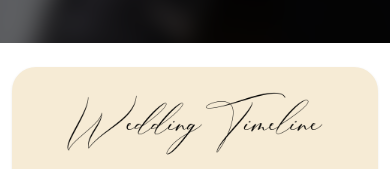
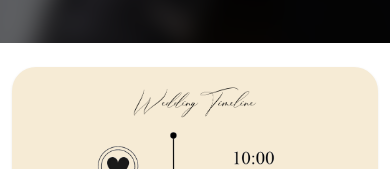
Before and after one commit to haophuongwedding/haophuongwedding.github.io, a website built with Vite: page index.html in a window 390 px wide. Shown: the part 4419-4588 px from the top of the page. Built offline with nearby package versions, Linux system fonts and the light colour scheme.

Commit message:
Update event title banner image size in index.html for improved layout and responsiveness.

```diff
--- a/index.html
+++ b/index.html
@@ -100,7 +100,7 @@
       <div class="events-box">
         <div class="events-inner">
           <div class="events-card text-center" data-animate="fadeInLeft">
-            <img style="width: 84%; max-width: 746px" data-asset="events.titleBanner" alt="" />
+            <img style="width: 40%; max-width: 620px" data-asset="events.titleBanner" alt="" />
             <img
               class="hide-mobile"
               style="width: 100%; max-width: 100%; margin-top: 12px"
```
